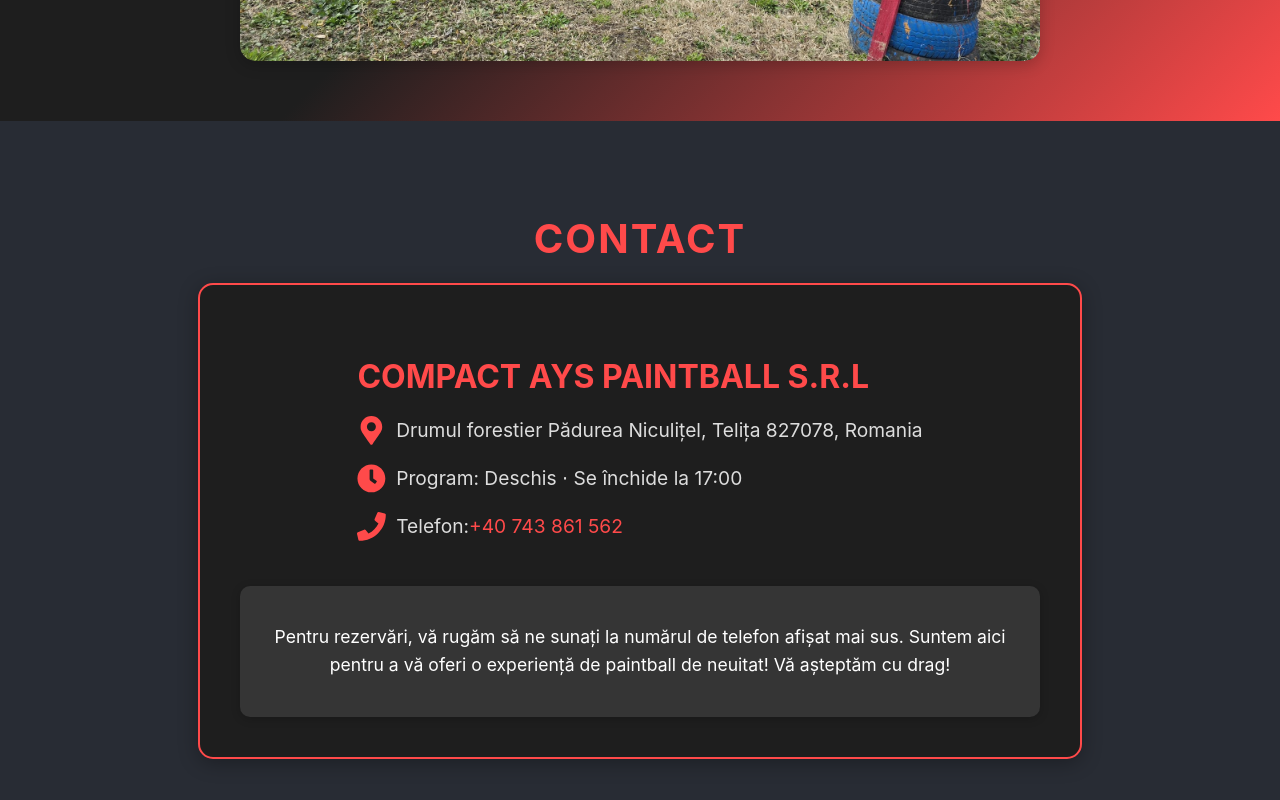
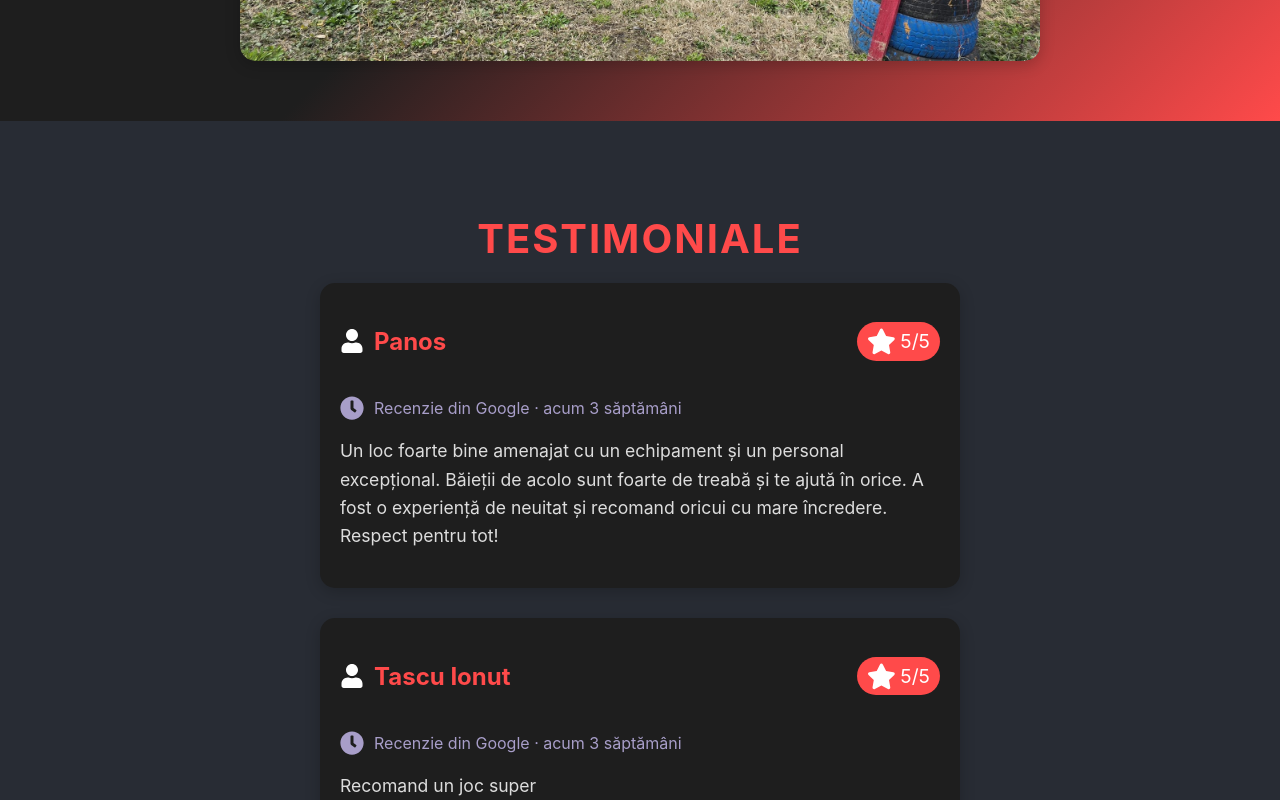
Before and after one commit to Alexandru-Dumitrel-Gheorghe/AIS-Payntaball, a React (Create React App) app: page / in a window 1280 px wide. Shown: the part 3300-4100 px from the top of the page. Built offline with nearby package versions, Linux system fonts and the light colour scheme.

Commit message:
added Testimonials

```diff
--- a/src/pages/HomePage.js
+++ b/src/pages/HomePage.js
@@ -22,6 +22,9 @@
       <section id="galerie">
         <GallerySlider />
       </section>
+      <section id="testimoniale">
+        <Testimonials />
+      </section>
       <section id="contact">
         <Contact />
       </section>
```
